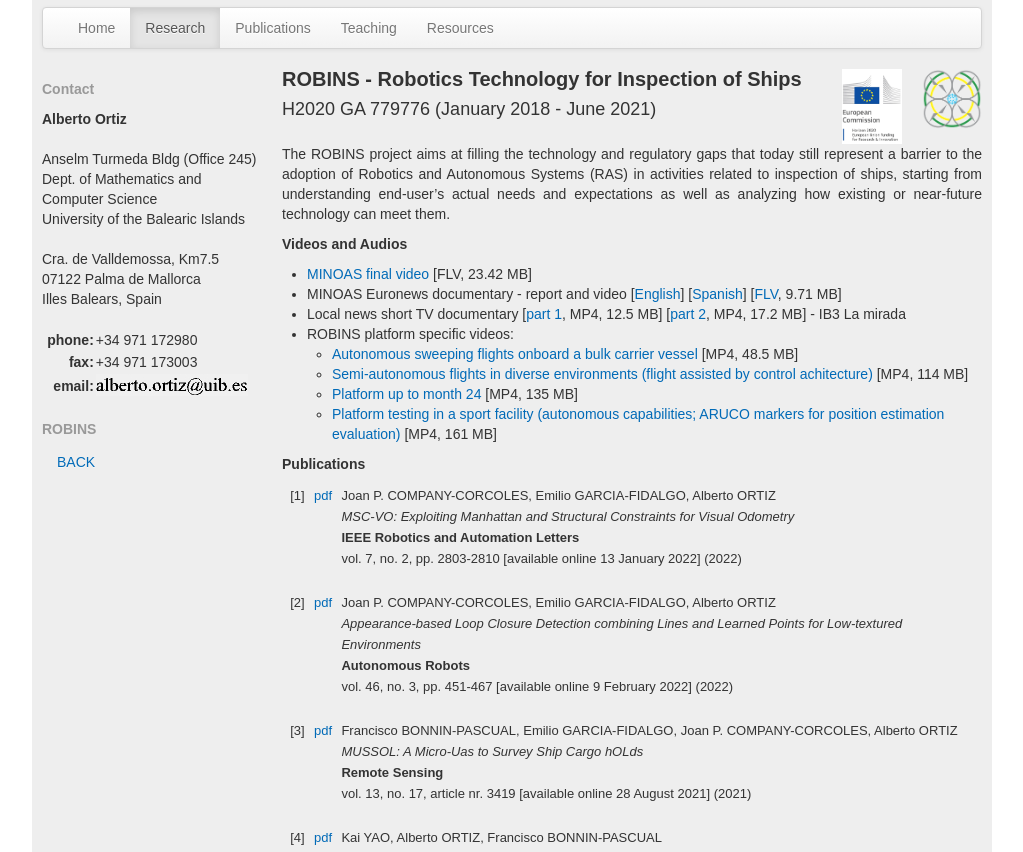
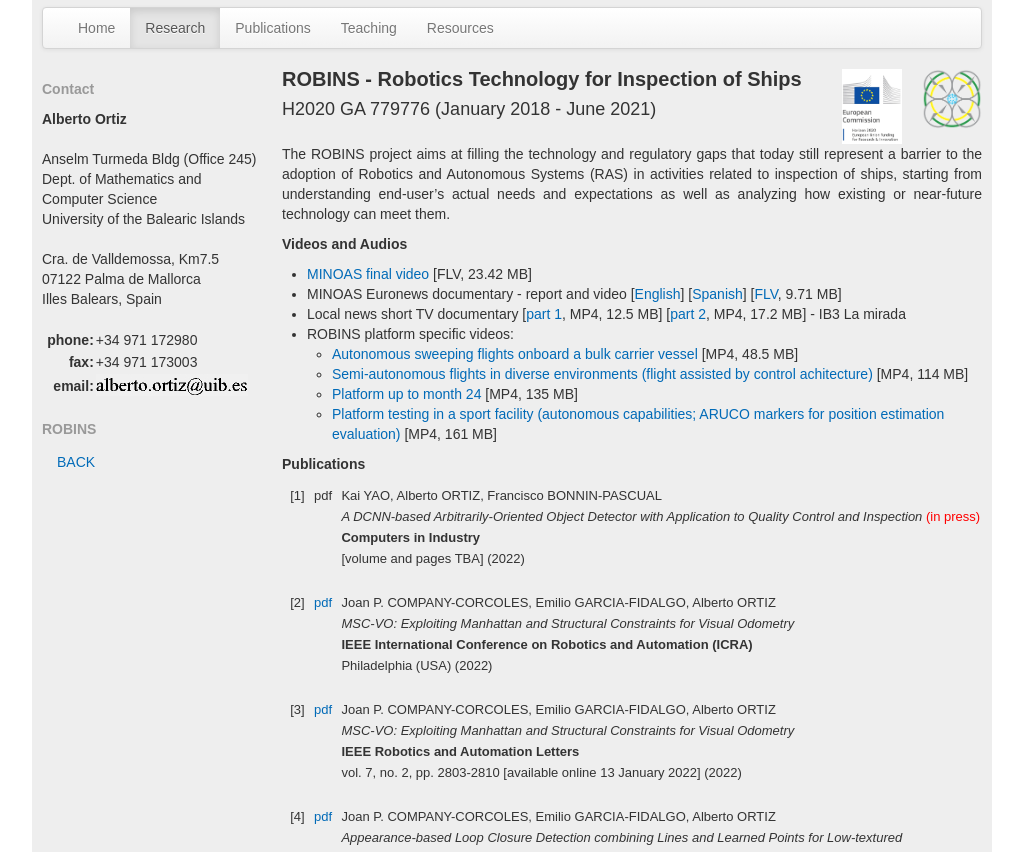
Before and after one commit to alberto-ortiz/alberto-ortiz.github.io, a plain HTML site: page robins.html in a window 1280 px wide. Shown: the part 94-946 px from the top of the page, without its empty margins (128-1151 px from the left). Drawn offline with nearby package versions, Linux system fonts and the light colour scheme.

Commit message:
update publications

```diff
--- a/robins/pubs_robins.html
+++ b/robins/pubs_robins.html
@@ -2,6 +2,40 @@
 <tr>
 <td style="width: 2%" align="right" valign="top">
 <font size=2> [1] </font>
+</td>
+<td style="width: 5%" align="center" valign="top">
+<font size=2> pdf </font>
+</td>
+<td style="width: 93%" valign="top">
+<font size=2>
+Kai YAO,  Alberto ORTIZ, Francisco BONNIN-PASCUAL<br>
+  <i>A DCNN-based Arbitrarily-Oriented Object Detector with Application to Quality Control and Inspection</i> <font color="#FF0000">(in press)</font><br>
+  <strong>Computers in Industry</strong><br>
+  [volume and pages TBA] (2022)<br>
+<br>
+</font>
+</td>
+</tr>
+<tr>
+<td style="width: 2%" align="right" valign="top">
+<font size=2> [2] </font>
+</td>
+<td style="width: 5%" align="center" valign="top">
+<font size=2> <a href=https://doi.org/10.1109/LRA.2022.3142899>pdf</a> </font>
+</td>
+<td style="width: 93%" valign="top">
+<font size=2>
+Joan P. COMPANY-CORCOLES, Emilio GARCIA-FIDALGO, Alberto ORTIZ<br>
+  <i>MSC-VO: Exploiting Manhattan and Structural Constraints for Visual Odometry</i><br>
+  <strong>IEEE International Conference on Robotics and Automation (ICRA)</strong><br>
+  Philadelphia (USA) (2022)<br>
+<br>
+</font>
+</td>
+</tr>
+<tr>
+<td style="width: 2%" align="right" valign="top">
+<font size=2> [3] </font>
 </td>
 <td style="width: 5%" align="center" valign="top">
 <font size=2> <a href=https://doi.org/10.1109/LRA.2022.3142900>pdf</a> </font>
@@ -18,7 +52,7 @@ Joan P. COMPANY-CORCOLES, Emilio GARCIA-FIDALGO, Alberto ORTIZ<br>
 </tr>
 <tr>
 <td style="width: 2%" align="right" valign="top">
-<font size=2> [2] </font>
+<font size=2> [4] </font>
 </td>
 <td style="width: 5%" align="center" valign="top">
 <font size=2> <a href=https://doi.org/10.1007/s10514-021-10032-7>pdf</a> </font>
@@ -35,7 +69,7 @@ Joan P. COMPANY-CORCOLES, Emilio GARCIA-FIDALGO, Alberto ORTIZ<br>
 </tr>
 <tr>
 <td style="width: 2%" align="right" valign="top">
-<font size=2> [3] </font>
+<font size=2> [5] </font>
 </td>
 <td style="width: 5%" align="center" valign="top">
 <font size=2> <a href=https://doi.org/10.3390/rs13173419>pdf</a> </font>
@@ -52,7 +86,7 @@ Francisco BONNIN-PASCUAL, Emilio GARCIA-FIDALGO, Joan P. COMPANY-CORCOLES, Alber
 </tr>
 <tr>
 <td style="width: 2%" align="right" valign="top">
-<font size=2> [4] </font>
+<font size=2> [6] </font>
 </td>
 <td style="width: 5%" align="center" valign="top">
 <font size=2> <a href=https://doi.org/10.1109/ACCESS.2021.3077847>pdf</a> </font>
@@ -69,7 +103,7 @@ Kai YAO,  Alberto ORTIZ, Francisco BONNIN-PASCUAL<br>
 </tr>
 <tr>
 <td style="width: 2%" align="right" valign="top">
-<font size=2> [5] </font>
+<font size=2> [7] </font>
 </td>
 <td style="width: 5%" align="center" valign="top">
 <font size=2> <a href=https://doi.org/10.1007/978-3-030-85030-2_14>pdf</a> </font>
@@ -86,7 +120,7 @@ Alberto ORTIZ, Esau ORTIZ, Juan Jose MI&Ntilde;ANA, &Oacute;scar VALERO<br>
 </tr>
 <tr>
 <td style="width: 2%" align="right" valign="top">
-<font size=2> [6] </font>
+<font size=2> [8] </font>
 </td>
 <td style="width: 5%" align="center" valign="top">
 <font size=2> <a href=https://doi.org/10.1007/978-3-030-85713-4_10>pdf</a> </font>
@@ -103,7 +137,7 @@ Alberto ORTIZ, Esau ORTIZ, Juan Jose MI&Ntilde;ANA, &Oacute;scar VALERO<br>
 </tr>
 <tr>
 <td style="width: 2%" align="right" valign="top">
-<font size=2> [7] </font>
+<font size=2> [9] </font>
 </td>
 <td style="width: 5%" align="center" valign="top">
 <font size=2> pdf </font>
@@ -120,7 +154,7 @@ Juan Jose MI&Ntilde;ANA, Alberto ORTIZ, Esau ORTIZ, &Oacute;scar VALERO<br>
 </tr>
 <tr>
 <td style="width: 2%" align="right" valign="top">
-<font size=2> [8] </font>
+<font size=2> [10] </font>
 </td>
 <td style="width: 5%" align="center" valign="top">
 <font size=2> <a href=https://doi.org/10.3390/s20195613>pdf</a> </font>
@@ -137,7 +171,7 @@ Francisco BONNIN-PASCUAL, Alberto ORTIZ<br>
 </tr>
 <tr>
 <td style="width: 2%" align="right" valign="top">
-<font size=2> [9] </font>
+<font size=2> [11] </font>
 </td>
 <td style="width: 5%" align="center" valign="top">
 <font size=2> <a href=https://doi.org/10.1007/978-3-642-41610-1_87-1>pdf</a> </font>
@@ -154,7 +188,7 @@ Alberto ORTIZ, Javier ANTICH, Francisco BONNIN-PASCUAL<br>
 </tr>
 <tr>
 <td style="width: 2%" align="right" valign="top">
-<font size=2> [10] </font>
+<font size=2> [12] </font>
 </td>
 <td style="width: 5%" align="center" valign="top">
 <font size=2> <a href=https://www.bmvc2020-conference.com/conference/papers/paper_0789.html>pdf</a> </font>
@@ -171,7 +205,7 @@ Joan P. COMPANY-CORCOLES,  Emilio GARCIA-FIDALGO, Alberto ORTIZ<br>
 </tr>
 <tr>
 <td style="width: 2%" align="right" valign="top">
-<font size=2> [11] </font>
+<font size=2> [13] </font>
 </td>
 <td style="width: 5%" align="center" valign="top">
 <font size=2> <a href=https://doi.org/10.1109/ETFA46521.2020.9212133>pdf</a> </font>
@@ -188,7 +222,7 @@ Joan P. COMPANY-CORCOLES,  Emilio GARCIA-FIDALGO, Alberto ORTIZ<br>
 </tr>
 <tr>
 <td style="width: 2%" align="right" valign="top">
-<font size=2> [12] </font>
+<font size=2> [14] </font>
 </td>
 <td style="width: 5%" align="center" valign="top">
 <font size=2> <a href=https://doi.org/10.1109/ETFA46521.2020.9212160>pdf</a> </font>
@@ -205,7 +239,7 @@ Kai YAO,  Alberto ORTIZ, Francisco BONNIN-PASCUAL<br>
 </tr>
 <tr>
 <td style="width: 2%" align="right" valign="top">
-<font size=2> [13] </font>
+<font size=2> [15] </font>
 </td>
 <td style="width: 5%" align="center" valign="top">
 <font size=2> <a href=https://doi.org/10.1109/ETFA46521.2020.9212103>pdf</a> </font>
@@ -222,7 +256,7 @@ Emilio GARCIA-FIDALGO, Francisco BONNIN-PASCUAL, Joan P. COMPANY-CORCOLES, Alber
 </tr>
 <tr>
 <td style="width: 2%" align="right" valign="top">
-<font size=2> [14] </font>
+<font size=2> [16] </font>
 </td>
 <td style="width: 5%" align="center" valign="top">
 <font size=2> pdf </font>
@@ -239,7 +273,7 @@ Kai YAO,  Alberto ORTIZ, Francisco BONNIN-PASCUAL<br>
 </tr>
 <tr>
 <td style="width: 2%" align="right" valign="top">
-<font size=2> [15] </font>
+<font size=2> [17] </font>
 </td>
 <td style="width: 5%" align="center" valign="top">
 <font size=2> <a href=https://doi.org/10.1016/j.oceaneng.2019.106420>pdf</a> </font>
@@ -256,7 +290,7 @@ Francisco BONNIN-PASCUAL, Alberto ORTIZ<br>
 </tr>
 <tr>
 <td style="width: 2%" align="right" valign="top">
-<font size=2> [16] </font>
+<font size=2> [18] </font>
 </td>
 <td style="width: 5%" align="center" valign="top">
 <font size=2> <a href=https://www.imeko.org/publications/tc19-Metrosea-2019/IMEKO-TC19-METROSEA-2019-42.pdf>pdf</a> </font>
@@ -273,7 +307,7 @@ Alberto ORTIZ, Francisco BONNIN-PASCUAL, Emilio GARCIA-FIDALGO, Joan P. COMPANY,
 </tr>
 <tr>
 <td style="width: 2%" align="right" valign="top">
-<font size=2> [17] </font>
+<font size=2> [19] </font>
 </td>
 <td style="width: 5%" align="center" valign="top">
 <font size=2> <a href=https://doi.org/10.1109/ETFA.2019.8869091>pdf</a> </font>
@@ -290,7 +324,7 @@ Rihem EL EUCH, Emilio GARCIA-FIDALGO,  Alberto ORTIZ, Ferdaous CHAABANE, Adel GH
 </tr>
 <tr>
 <td style="width: 2%" align="right" valign="top">
-<font size=2> [18] </font>
+<font size=2> [20] </font>
 </td>
 <td style="width: 5%" align="center" valign="top">
 <font size=2> <a href=https://doi.org/10.1109/ETFA.2019.8868237>pdf</a> </font>
@@ -307,7 +341,7 @@ Joan P. COMPANY-CORCOLES,  Alberto ORTIZ<br>
 </tr>
 <tr>
 <td style="width: 2%" align="right" valign="top">
-<font size=2> [19] </font>
+<font size=2> [21] </font>
 </td>
 <td style="width: 5%" align="center" valign="top">
 <font size=2> <a href=https://doi.org/10.1109/ETFA.2019.8869335>pdf</a> </font>
@@ -324,7 +358,7 @@ Kai YAO,  Alberto ORTIZ, Francisco BONNIN-PASCUAL<br>
 </tr>
 <tr>
 <td style="width: 2%" align="right" valign="top">
-<font size=2> [20] </font>
+<font size=2> [22] </font>
 </td>
 <td style="width: 5%" align="center" valign="top">
 <font size=2> <a href=https://doi.org/10.1109/ETFA.2019.8869511>pdf</a> </font>
@@ -341,7 +375,7 @@ Francisco BONNIN-PASCUAL, Alberto ORTIZ<br>
 </tr>
 <tr>
 <td style="width: 2%" align="right" valign="top">
-<font size=2> [21] </font>
+<font size=2> [23] </font>
 </td>
 <td style="width: 5%" align="center" valign="top">
 <font size=2> <a href=http://jnr2019.ua.es/images/jnr2019/JNR2019_Libro_de_Actas.pdf>pdf</a> </font>
@@ -358,7 +392,7 @@ Alberto ORTIZ, Francisco BONNIN-PASCUAL, Emilio GARCIA-FIDALGO, Joan P. COMPANY,
 </tr>
 <tr>
 <td style="width: 2%" align="right" valign="top">
-<font size=2> [22] </font>
+<font size=2> [24] </font>
 </td>
 <td style="width: 5%" align="center" valign="top">
 <font size=2> <a href=https://doi.org/10.1016/j.rcim.2018.09.009>pdf</a> </font>
@@ -375,7 +409,7 @@ Francisco BONNIN-PASCUAL, Alberto ORTIZ, Emilio GARCIA-FIDALGO, Joan P. COMPANY<
 </tr>
 <tr>
 <td style="width: 2%" align="right" valign="top">
-<font size=2> [23] </font>
+<font size=2> [25] </font>
 </td>
 <td style="width: 5%" align="center" valign="top">
 <font size=2> pdf </font>
@@ -392,7 +426,7 @@ Joan P. COMPANY-CORCOLES, Alberto ORTIZ<br>
 </tr>
 <tr>
 <td style="width: 2%" align="right" valign="top">
-<font size=2> [24] </font>
+<font size=2> [26] </font>
 </td>
 <td style="width: 5%" align="center" valign="top">
 <font size=2> pdf </font>
@@ -409,7 +443,7 @@ Joan P. COMPANY-CORCOLES, Alberto ORTIZ<br>
 </tr>
 <tr>
 <td style="width: 2%" align="right" valign="top">
-<font size=2> [25] </font>
+<font size=2> [27] </font>
 </td>
 <td style="width: 5%" align="center" valign="top">
 <font size=2> <a href=https://doi.org/10.1109/LRA.2018.2849609>pdf</a> </font>
@@ -426,7 +460,7 @@ Emilio GARCIA-FIDALGO, Alberto ORTIZ<br>
 </tr>
 <tr>
 <td style="width: 2%" align="right" valign="top">
-<font size=2> [26] </font>
+<font size=2> [28] </font>
 </td>
 <td style="width: 5%" align="center" valign="top">
 <font size=2> <a href=https://doi.org/10.1109/LRA.2018.2849609>pdf</a> </font>
@@ -443,7 +477,7 @@ Emilio GARCIA-FIDALGO, Alberto ORTIZ<br>
 </tr>
 <tr>
 <td style="width: 2%" align="right" valign="top">
-<font size=2> [27] </font>
+<font size=2> [29] </font>
 </td>
 <td style="width: 5%" align="center" valign="top">
 <font size=2> <a href=http://jnr2018.eii.uva.es/file_manager/getFile/46483.html>pdf</a> </font>
@@ -460,7 +494,7 @@ Alberto ORTIZ, Kai YAO, Francisco BONNIN-PASCUAL, Emilio GARCIA-FIDALGO, Joan P.
 </tr>
 <tr>
 <td style="width: 2%" align="right" valign="top">
-<font size=2> [28] </font>
+<font size=2> [30] </font>
 </td>
 <td style="width: 5%" align="center" valign="top">
 <font size=2> <a href=https://doi.org/10.1007/978-3-319-75993-7>pdf</a> </font>
@@ -477,7 +511,7 @@ Emilio GARCIA-FIDALGO, Alberto ORTIZ<br>
 </tr>
 <tr>
 <td style="width: 2%" align="right" valign="top">
-<font size=2> [29] </font>
+<font size=2> [31] </font>
 </td>
 <td style="width: 5%" align="center" valign="top">
 <font size=2> <a href=https://doi.org/10.1016/j.oceaneng.2017.08.024>pdf</a> </font>
@@ -494,7 +528,7 @@ Francisco BONNIN-PASCUAL, Alberto ORTIZ<br>
 </tr>
 <tr>
 <td style="width: 2%" align="right" valign="top">
-<font size=2> [30] </font>
+<font size=2> [32] </font>
 </td>
 <td style="width: 5%" align="center" valign="top">
 <font size=2> <a href=http://xiscobonnin.github.io/trA118.pdf>pdf</a> </font>
```
